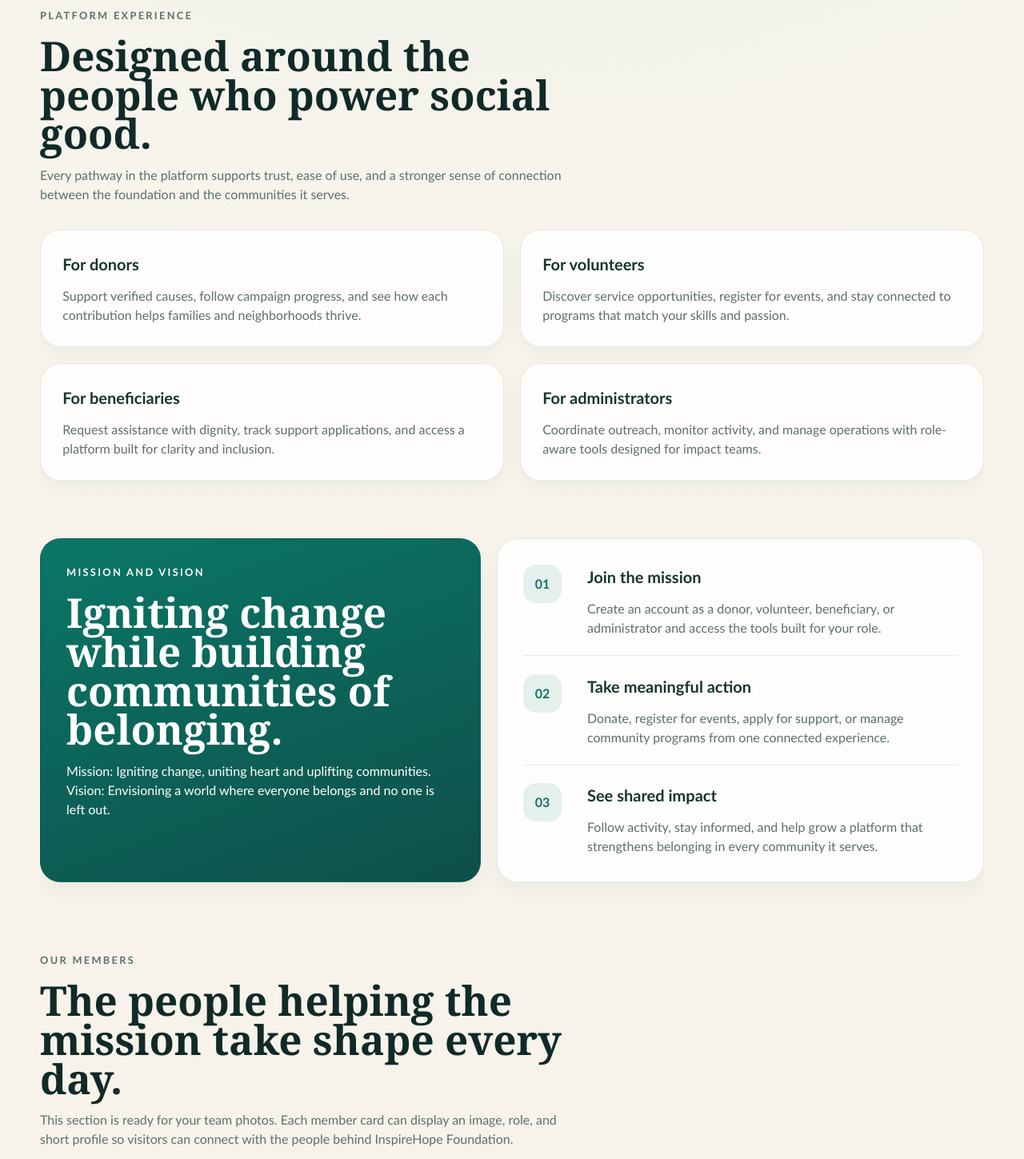
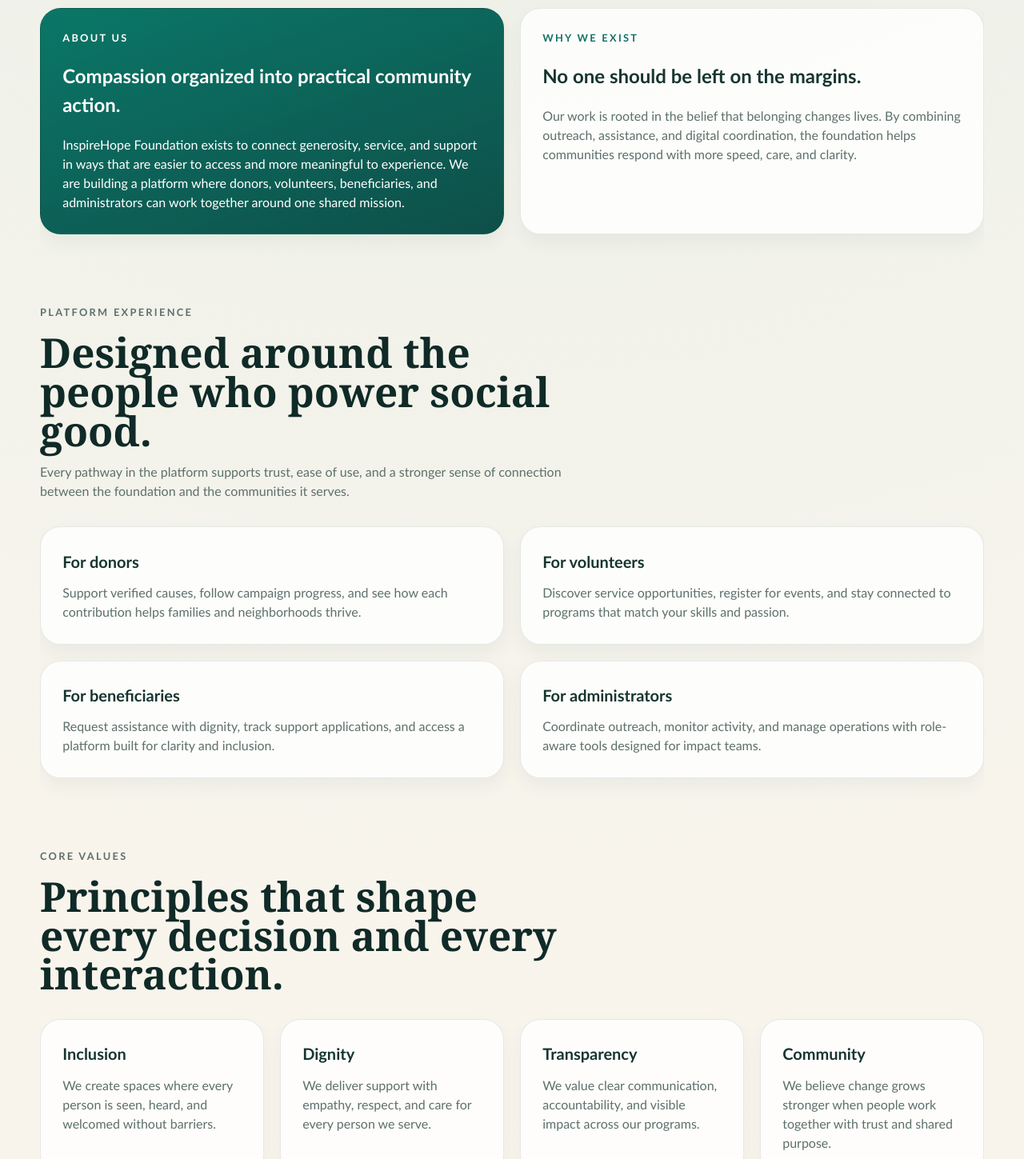
Before and after one commit to RolandBissah10/INSPIREHOPE_FOUNDATION, a React (Vite) app in the folder inspireHope-frontend/: page / in a window 1280 px wide. Shown: the part 1280-2729 px from the top of the page at 80% size. Built offline with nearby package versions, Linux system fonts and the light colour scheme.

Commit message:
feat: Add FAQ section

```diff
--- a/inspireHope-frontend/src/App.css
+++ b/inspireHope-frontend/src/App.css
@@ -65,6 +65,7 @@
 .brand strong {
   font-family: var(--font-display);
   font-size: 1.05rem;
+  font-weight: 600;
   letter-spacing: 0.04em;
 }
 
@@ -83,7 +84,7 @@
   border-radius: 1rem;
   color: white;
   font-family: var(--font-display);
-  font-weight: 700;
+  font-weight: 600;
   background: linear-gradient(145deg, var(--teal-600), var(--teal-800));
   box-shadow: 0 8px 16px rgba(15, 93, 83, 0.14);
 }
@@ -116,7 +117,7 @@
   justify-content: center;
   text-decoration: none;
   border-radius: 999px;
-  font-weight: 600;
+  font-weight: 500;
   transition: transform 180ms ease, box-shadow 180ms ease, border-color 180ms ease,
     background 180ms ease;
 }
@@ -169,7 +170,7 @@
   text-transform: uppercase;
   letter-spacing: 0.18em;
   font-size: 0.8rem;
-  font-weight: 700;
+  font-weight: 600;
   color: var(--teal-700);
 }
 
@@ -277,6 +278,7 @@
   font-size: 0.8rem;
   text-transform: uppercase;
   letter-spacing: 0.14em;
+  font-weight: 600;
 }
 
 .hero-card h2 {
@@ -495,7 +497,7 @@
   text-transform: uppercase;
   letter-spacing: 0.12em;
   font-size: 0.78rem;
-  font-weight: 700;
+  font-weight: 600;
 }
 
 .members-grid {
@@ -555,7 +557,7 @@
   text-transform: uppercase;
   letter-spacing: 0.12em;
   font-size: 0.78rem;
-  font-weight: 700;
+  font-weight: 600;
 }
 
 .dual-panel {
@@ -603,7 +605,7 @@
   border-radius: 1rem;
   background: rgba(36, 149, 130, 0.12);
   color: var(--teal-700);
-  font-weight: 700;
+  font-weight: 600;
 }
 
 .event-grid {
@@ -616,7 +618,7 @@
   text-transform: uppercase;
   letter-spacing: 0.12em;
   font-size: 0.8rem;
-  font-weight: 700;
+  font-weight: 600;
 }
 
 .event-card a {
@@ -624,7 +626,7 @@
   margin-top: 1rem;
   color: var(--teal-700);
   text-decoration: none;
-  font-weight: 700;
+  font-weight: 600;
 }
 
 .join-banner {
--- a/inspireHope-frontend/src/App.jsx
+++ b/inspireHope-frontend/src/App.jsx
@@ -72,6 +72,58 @@ const journey = [
   },
 ]
 
+const values = [
+  {
+    title: 'Inclusion',
+    text: 'We create spaces where every person is seen, heard, and welcomed without barriers.',
+  },
+  {
+    title: 'Dignity',
+    text: 'We deliver support with empathy, respect, and care for every person we serve.',
+  },
+  {
+    title: 'Transparency',
+    text: 'We value clear communication, accountability, and visible impact across our programs.',
+  },
+  {
+    title: 'Community',
+    text: 'We believe change grows stronger when people work together with trust and shared purpose.',
+  },
+]
+
+const stories = [
+  {
+    name: 'Abena, beneficiary family advocate',
+    text: 'The support process felt clear and respectful. We were not treated like a number. We were treated like people who mattered.',
+  },
+  {
+    name: 'Samuel, volunteer mentor',
+    text: 'Serving through InspireHope gave me a practical way to show up for young people and help them see real possibility ahead.',
+  },
+  {
+    name: 'Efua, donor partner',
+    text: 'What stood out most was the transparency. I could see the mission, the people, and the outcomes all connected clearly.',
+  },
+]
+
+const faqs = [
+  {
+    question: 'How can I support InspireHope Foundation?',
+    answer:
+      'You can support by donating, volunteering, partnering with the foundation, or helping share community programs with others.',
+  },
+  {
+    question: 'Can beneficiaries apply for support online?',
+    answer:
+      'Yes. The platform is designed to let beneficiaries submit applications, follow progress, and receive updates in a more accessible way.',
+  },
+  {
+    question: 'Are volunteer opportunities open to everyone?',
+    answer:
+      'Volunteer opportunities are open to people who want to contribute their time and skills, with different roles available depending on each event or program.',
+  },
+]
+
 const members = [
   {
     name: 'Kezia Narweh',
@@ -118,9 +170,11 @@ function App() {
         </a>
 
         <nav className="nav">
+          <a href="#about">About</a>
           <a href="#impact">Impact</a>
           <a href="#programs">Programs</a>
           <a href="#members">Members</a>
+          <a href="#faq">FAQ</a>
           <a href="#events">Events</a>
           <a href="#join">Get Involved</a>
         </nav>
@@ -190,6 +244,29 @@ function App() {
           ))}
         </section>
 
+        <section className="about-section" id="about">
+          <article className="about-story-card">
+            <p className="eyebrow">About us</p>
+            <h2>Compassion organized into practical community action.</h2>
+            <p>
+              InspireHope Foundation exists to connect generosity, service, and support
+              in ways that are easier to access and more meaningful to experience. We
+              are building a platform where donors, volunteers, beneficiaries, and
+              administrators can work together around one shared mission.
+            </p>
+          </article>
+
+          <article className="about-story-card about-story-card-light">
+            <p className="eyebrow">Why we exist</p>
+            <h2>No one should be left on the margins.</h2>
+            <p>
+              Our work is rooted in the belief that belonging changes lives. By
+              combining outreach, assistance, and digital coordination, the foundation
+              helps communities respond with more speed, care, and clarity.
+            </p>
+          </article>
+        </section>
+
         <section className="content-grid" id="programs">
           <div className="section-heading">
             <p className="eyebrow">Platform experience</p>
@@ -206,6 +283,22 @@ function App() {
               <article key={area.title} className="feature-card">
                 <h3>{area.title}</h3>
                 <p>{area.description}</p>
+              </article>
+            ))}
+          </div>
+        </section>
+
+        <section className="values-section">
+          <div className="section-heading">
+            <p className="eyebrow">Core values</p>
+            <h2>Principles that shape every decision and every interaction.</h2>
+          </div>
+
+          <div className="values-grid">
+            {values.map((value) => (
+              <article key={value.title} className="value-card">
+                <h3>{value.title}</h3>
+                <p>{value.text}</p>
               </article>
             ))}
           </div>
@@ -259,6 +352,22 @@ function App() {
           </div>
         </section>
 
+        <section className="stories-section">
+          <div className="section-heading">
+            <p className="eyebrow">Impact stories</p>
+            <h2>Voices that reflect the trust and care behind the work.</h2>
+          </div>
+
+          <div className="stories-grid">
+            {stories.map((story) => (
+              <article key={story.name} className="story-card">
+                <p className="story-quote">{story.text}</p>
+                <strong>{story.name}</strong>
+              </article>
+            ))}
+          </div>
+        </section>
+
         <section className="events-section" id="events">
           <div className="section-heading">
             <p className="eyebrow">Upcoming engagement</p>
@@ -272,6 +381,22 @@ function App() {
                 <h3>{event.title}</h3>
                 <p>{event.text}</p>
                 <a href="#join">Register interest</a>
+              </article>
+            ))}
+          </div>
+        </section>
+
+        <section className="faq-section" id="faq">
+          <div className="section-heading">
+            <p className="eyebrow">Frequently asked questions</p>
+            <h2>Helpful answers for supporters, volunteers, and beneficiaries.</h2>
+          </div>
+
+          <div className="faq-list">
+            {faqs.map((faq) => (
+              <article key={faq.question} className="faq-card">
+                <h3>{faq.question}</h3>
+                <p>{faq.answer}</p>
               </article>
             ))}
           </div>
@@ -297,6 +422,28 @@ function App() {
             </a>
           </div>
         </section>
+
+        <section className="contact-section">
+          <div className="section-heading">
+            <p className="eyebrow">Contact</p>
+            <h2>Reach out to partner, volunteer, donate, or learn more.</h2>
+          </div>
+
+          <div className="contact-grid">
+            <article className="contact-card">
+              <p className="contact-label">Email</p>
+              <strong>hello@inspirehopefoundation.org</strong>
+            </article>
+            <article className="contact-card">
+              <p className="contact-label">Phone</p>
+              <strong>+233 20 000 0000</strong>
+            </article>
+            <article className="contact-card">
+              <p className="contact-label">Location</p>
+              <strong>Accra, Ghana</strong>
+            </article>
+          </div>
+        </section>
       </main>
 
       <footer className="footer">
@@ -306,9 +453,11 @@ function App() {
         </div>
 
         <div className="footer-links">
+          <a href="#about">About</a>
           <a href="#impact">Impact</a>
           <a href="#programs">Programs</a>
           <a href="#members">Members</a>
+          <a href="#faq">FAQ</a>
           <a href="#events">Events</a>
           <a href="#join">Contact</a>
         </div>
```
